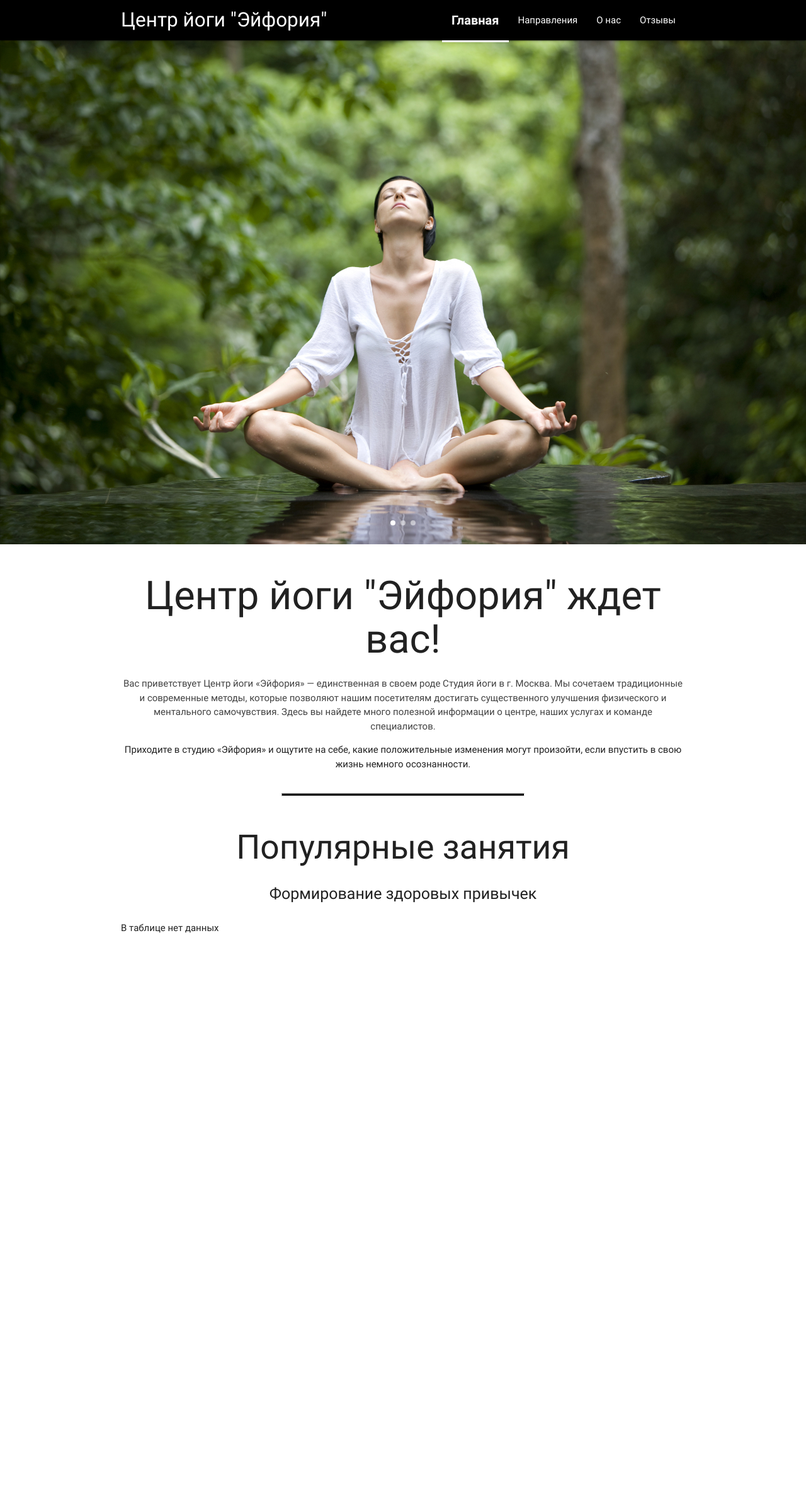
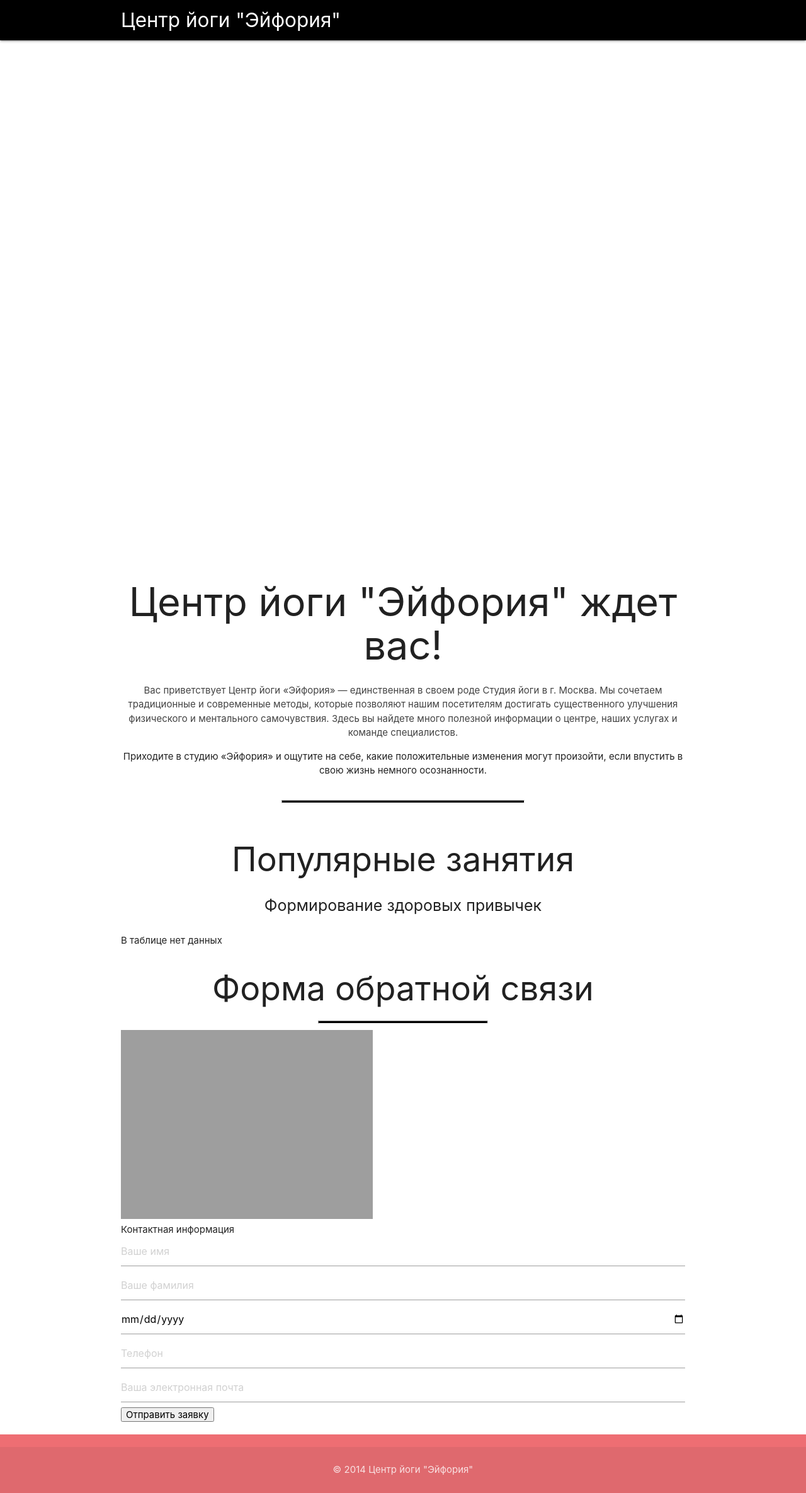
Before and after one commit to Mandarinka450/engeneering-start, a PHP site: page / in a window 1280 px wide. Shown: the whole page at 63% size. Before the commit the page ends 1481 px from the top, so only its background shows below. Run offline with PHP 8.4, Linux system fonts and the light colour scheme; data that the repository does not hold is empty; some libraries are stand-ins or nearby versions; grey boxes are pictures that could not be loaded.

Commit message:
добавлена форма и подвал сайта

```diff
--- a/index.php
+++ b/index.php
@@ -3,7 +3,7 @@
     <head>
         <title>Инженерный проект</title>
         <link href="https://fonts.googleapis.com/icon?family=Material+Icons" rel="stylesheet">
-        <link rel="stylesheet" href="https://cdnjs.cloudflare.com/ajax/libs/materialize/0.100.2/css/materialize.min.css">
+        <link rel="stylesheet" href="materialize\css\materialize.min.css">
         <link rel="stylesheet" href="style.css">
         <meta charset="UTF-8">
     </head>
@@ -68,12 +68,34 @@
                 // устанавливаемсортировкупоумолчанию// формируемконтентстраницыспомощьюфункцииивыводимего
                 echo getFriendsList($_GET['sort'], $_GET['pg']);
             ?>
+
+           <h2>Форма обратной связи</h2>
+           <hr>
+           <div class="form">
+               <div class="form__image_left">
+                   <img src="image\yoga.jpg" alt="">
+               </div>
+               <div class="form__content">
+               <legend>Контактная информация</legend>
+               <input class ="form__enter" type="text" required placeholder="Ваше имя">
+               <input type="text" required placeholder="Ваше фамилия">
+               <input type="date" required name="date" id="date" placeholder="Дата рождения">
+               <input type="text" required name="phone" id="phone" placeholder="Телефон">
+               <input type="email" required placeholder="Ваша электронная почта">
+               <button class="form__button" type="submit" name="button" value="Отправить заявку">Отправить заявку</button>
+               </div>
+           </div>
         </div>
 
     </div>
 
 
-   <footer>
+   <footer class="page-footer">
+   <div class="footer-copyright">
+            <div class="container">
+                <p>© 2014 Центр йоги "Эйфория"</p>
+            </div>
+          </div>
   </footer>
 
 
```
